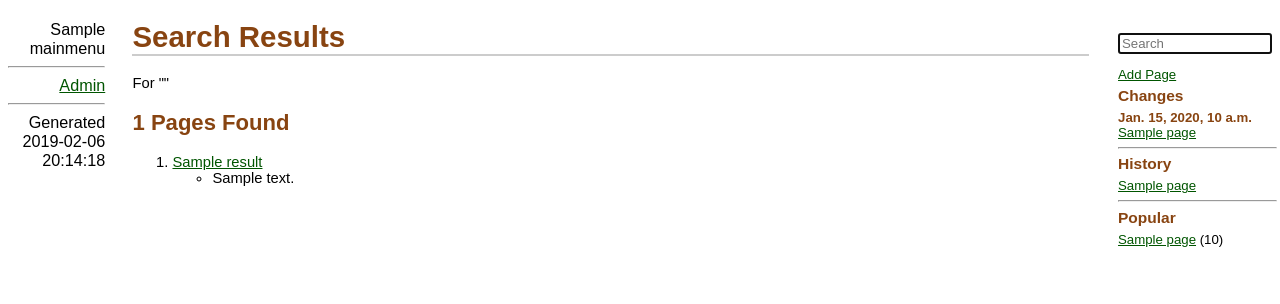
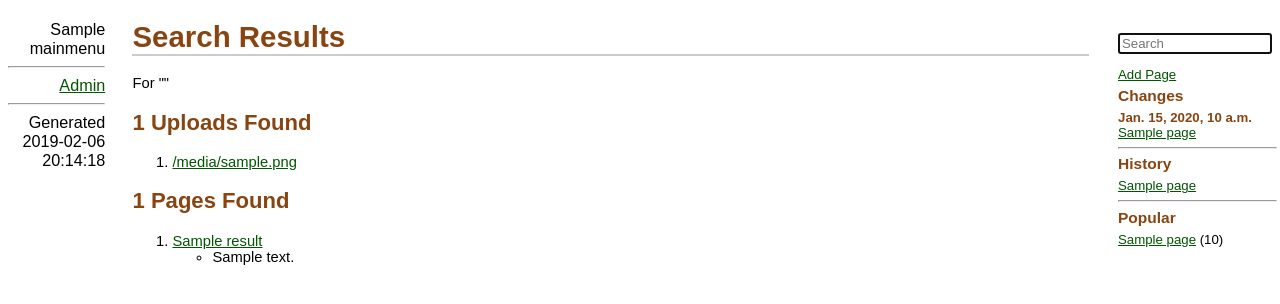
Before and after one commit to ahernp/DMCM, a Django app: template core/templates/core/search.html in a window 1280 px wide. Shown: the top 304 px of the page. Run offline with Django 3.2, Linux system fonts and the light colour scheme; the template is opened without the code that fills it: most values are stand-ins (such as "Sample title", 1, 10 or a date in 2020).

Commit message:
Include uploads in search

```diff
--- a/core/templates/core/search.html
+++ b/core/templates/core/search.html
@@ -10,8 +10,14 @@
     {% if error %}
         <p class="highlight">{{ error }}</p>
     {% endif %}
-    {% if results %}
-        <h2>{{ results|length}} Pages Found</h2>
+    {% if results or uploads %}
+        <h2>{{ uploads|length }} Uploads Found</h2>
+        <ol>
+            {% for upload in uploads %}
+                <li><a href="/media/{{upload.directory}}/{{upload.filename}}">{{ upload.filename_highlight|safe }}</a></li>
+            {% endfor %}
+        </ol>
+        <h2>{{ results|length }} Pages Found</h2>
         <ol>
             {% for result in results %}
                 <li><a href="{% url 'page-detail' result.slug %}">{{ result.title_highlight|safe }}</a></li>
```
Also changed, not shown: core/views.py (+23 -15 lines).
